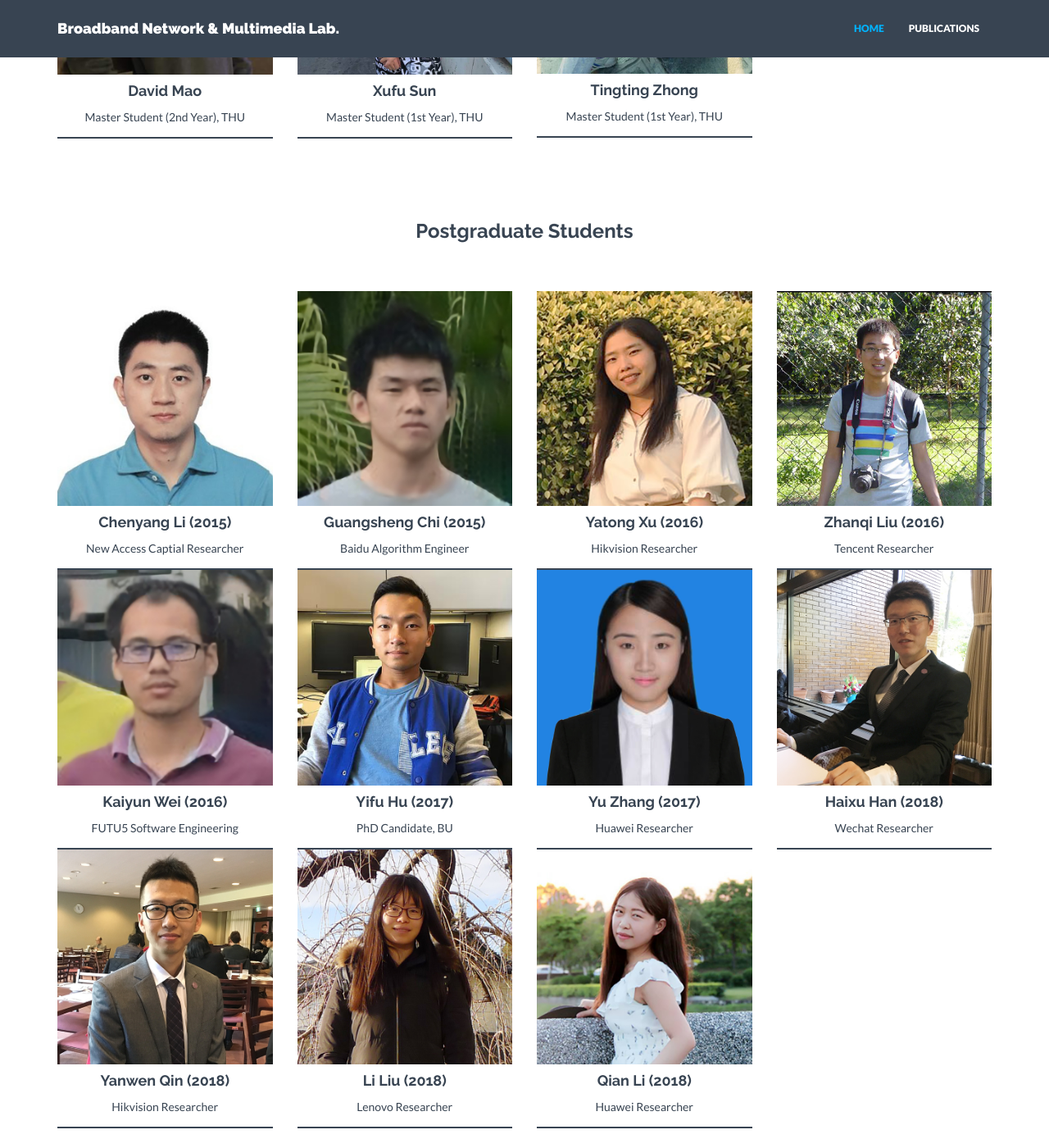
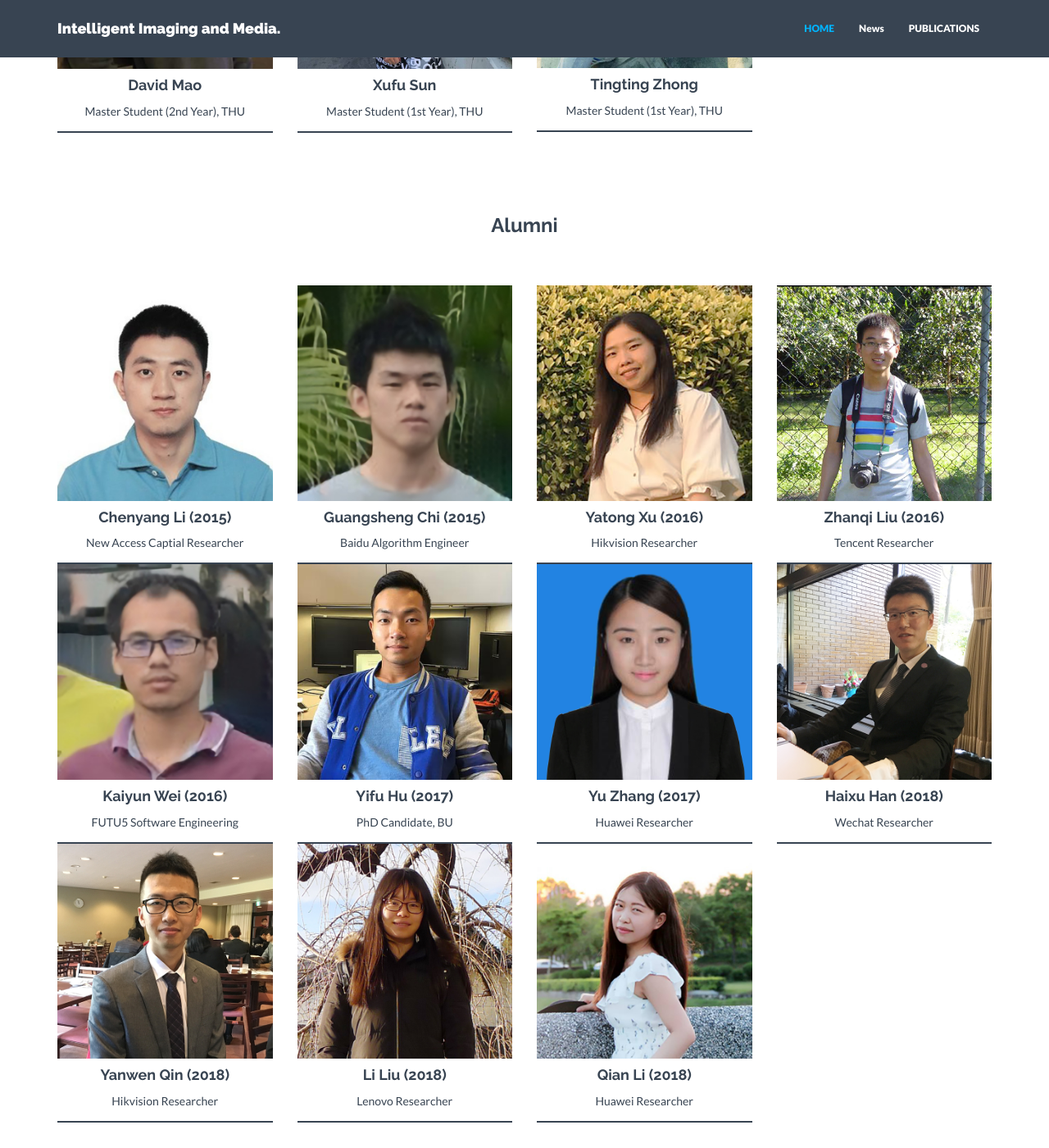
Before and after one commit to vincent-qin/vincent-qin.github.io, a Jekyll site: the page built from index.html, in a window 1280 px wide and 1400 px high, scrolled down 1652 px. Shown: the whole window at 82% size. Built offline with Jekyll 4.4.1, drawn with Linux system fonts in a browser that asks for light colours; nearby versions of some CDN libraries.

Commit message:
change LAB name

```diff
--- a/_config.yml
+++ b/_config.yml
@@ -1,8 +1,8 @@
 ### GENERAL SETTINGS ###
 
 # Site settings
-title: Broadband Network & Multimedia Lab.
-description: "Computer vision research & Light Field Photography."
+title: Intelligent Imaging and Media.
+description: "Intelligent Imaging and Media."
 analytics: UA-62493043-1 #Google analytics code in the format XX-nnnnnnnn-n
 baseurl: "" #important: start with /
 url: "jin-lab.github.io"
--- a/_data/past_members.yml
+++ b/_data/past_members.yml
@@ -7,3 +7,5 @@
   job: KIST,Korea.
   email: 2@qq.com
   url: /
+
+- name: To be added ...
--- a/_includes/nav.html
+++ b/_includes/nav.html
@@ -14,8 +14,9 @@
       <ul class="nav navbar-nav">
         <li {% if page.title == "Home" %}class="active"{% endif %}><a href="{{"/" | prepend: site.baseurl }}">HOME</a></li>
         <!-- <li {% if page.title == "Projects" %}class="active"{% endif %}><a href="{{"/projects/" | prepend: site.baseurl }}">PROJECTS</a></li> -->
-        <li {% if page.title == "Publication" %}class="active"{% endif %}><a href="{{"/publications/" | prepend: site.baseurl }}">PUBLICATIONS</a></li>
-        <!-- <li><a href="https://github.com/ifp-uiuc">CODE</a></li> -->
+         <li><a href="/">News</a></li>
+         <li {% if page.title == "Publication" %}class="active"{% endif %}><a href="{{"/publications/" | prepend: site.baseurl }}">PUBLICATIONS</a></li>
+
       </ul>
     </div><!--/.nav-collapse -->
   </div>
--- a/_includes/recent_members.html
+++ b/_includes/recent_members.html
@@ -1,6 +1,6 @@
 <div class="container mtb">
     <div class="row centered">
-        <h3 class="mb">Postgraduate Students</h3>
+        <h3 class="mb">Alumni</h3>
 
         {% assign members = site.data.recent_members %}
 
```
Also changed, not shown: assets/img/xinjin.jpg.
